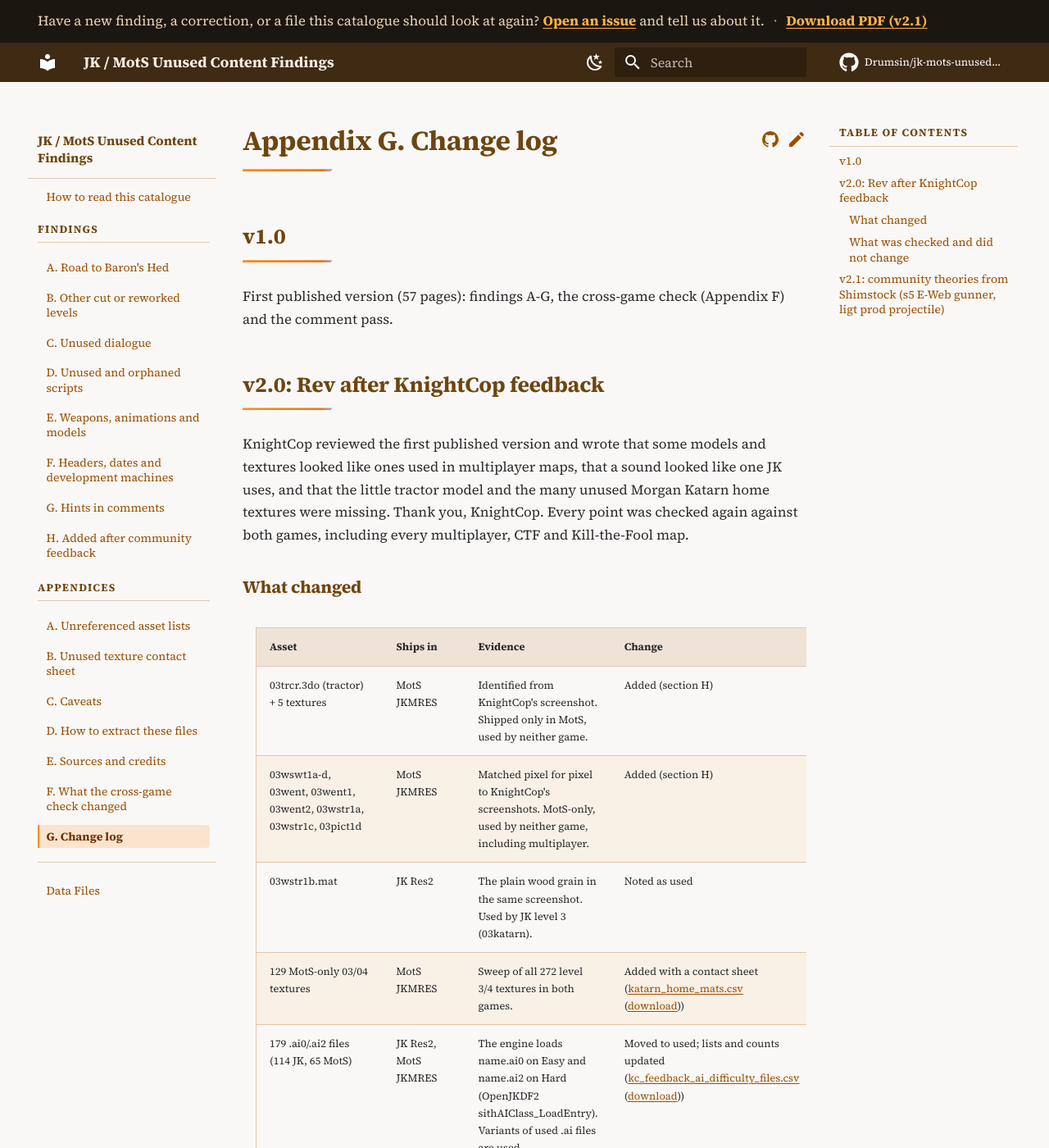
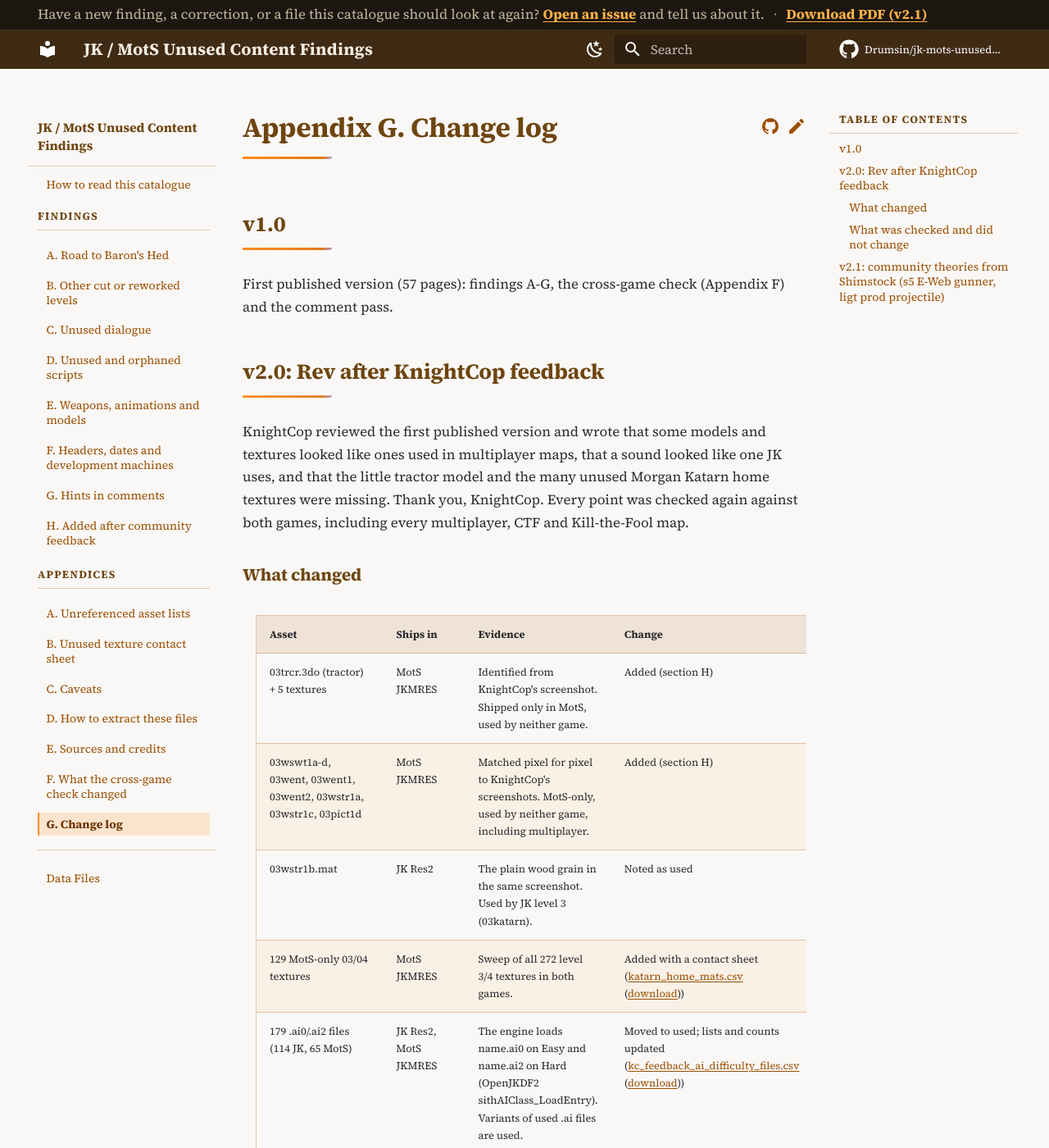
Before and after one commit to Drumsin/jk-mots-unused-content, an MkDocs documentation site: the page built from docs/appendix-g-changelog.md, in a window 1280 px wide and 1400 px high. Shown: the whole window at 82% size. Built offline with MkDocs 1.6.1 and Material for MkDocs 9.7.7, drawn with Linux system fonts in a browser that asks for light colours; comment, search, counter and statistics services are not loaded.

Commit message:
Slim the banner, enlarge the title, and fix TOC highlighting
The announcement banner is smaller and quieter so the site title leads.
Clicking a table-of-contents entry now lands the heading just below the
header, so the correct finding is highlighted instead of the previous one.

```diff
--- a/docs/stylesheets/extra.css
+++ b/docs/stylesheets/extra.css
@@ -131,9 +131,30 @@
 .md-typeset h2 {
   margin-top: 1.8em;
 }
+/* Hash jumps and toc.follow share this offset. Material treats a heading
+   as active once its document Y is above (scrollY + header height +
+   0.8 * main inset), about 72px on desktop. The announcement banner is
+   not sticky, so sizing this to banner+header overshoots that line and
+   leaves the previous TOC item highlighted. 3.2rem (64px at the 20px
+   root) clears the 48px header and stays just inside the spy threshold. */
+.md-typeset h1,
+.md-typeset h2,
+.md-typeset h3,
+.md-typeset h4,
+.md-typeset [id],
+.finding-head {
+  scroll-margin-top: 3.2rem;
+}
 .md-typeset h2[id^="finding-"] {
-  scroll-margin-top: 4.5rem;
+  scroll-margin-top: 3.2rem;
 }
+.md-typeset :target {
+  --md-scroll-margin: 3.4rem;
+  --md-scroll-offset: 0.2rem;
+}
+/* Do not also set html { scroll-padding-top }: it adds to scroll-margin
+   and lands the heading past the toc.follow line (~72px), so the previous
+   TOC item stays bold. */
 
 /* Body links: distinct link / visited / hover / active. */
 .md-typeset a,
@@ -196,15 +217,21 @@
 
 /* Banner and footer sit on dark bars in both schemes. Use the same palette. */
 .md-banner {
-  font-size: 0.72rem;
-  line-height: 1.5;
+  font-size: 0.65rem;
+  line-height: 1.35;
   background-color: #1c1610;
-  color: #e8d5b8;
+  color: #c4b8a0;
+}
+.md-banner__inner {
+  margin-top: 0.22rem;
+  margin-bottom: 0.22rem;
+  padding-top: 0;
+  padding-bottom: 0;
 }
 .md-banner__inner,
 .md-banner__inner p,
 .md-banner {
-  color: #e8d5b8;
+  color: #c4b8a0;
 }
 .md-banner a,
 .md-banner a:link {
@@ -517,9 +544,14 @@
   font-weight: 600;
 }
 
+.md-header__title {
+  font-size: 1.02rem;
+}
 .md-header__topic {
   color: var(--jk-title);
-  font-weight: 700;
+  font-weight: 800;
+  font-size: 1.02rem;
+  letter-spacing: 0.01em;
 }
 [data-md-color-scheme="default"] .md-header__topic {
   color: #f6eee2;
```
